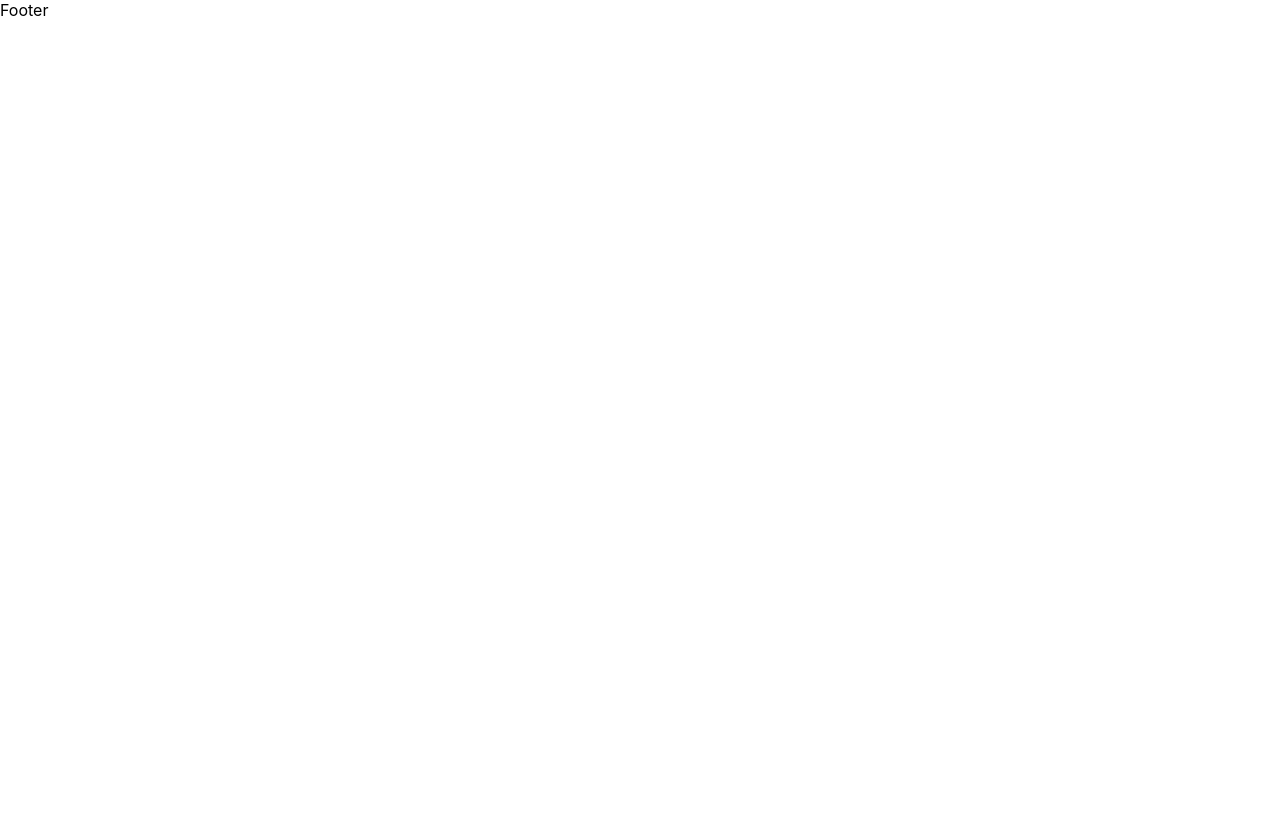
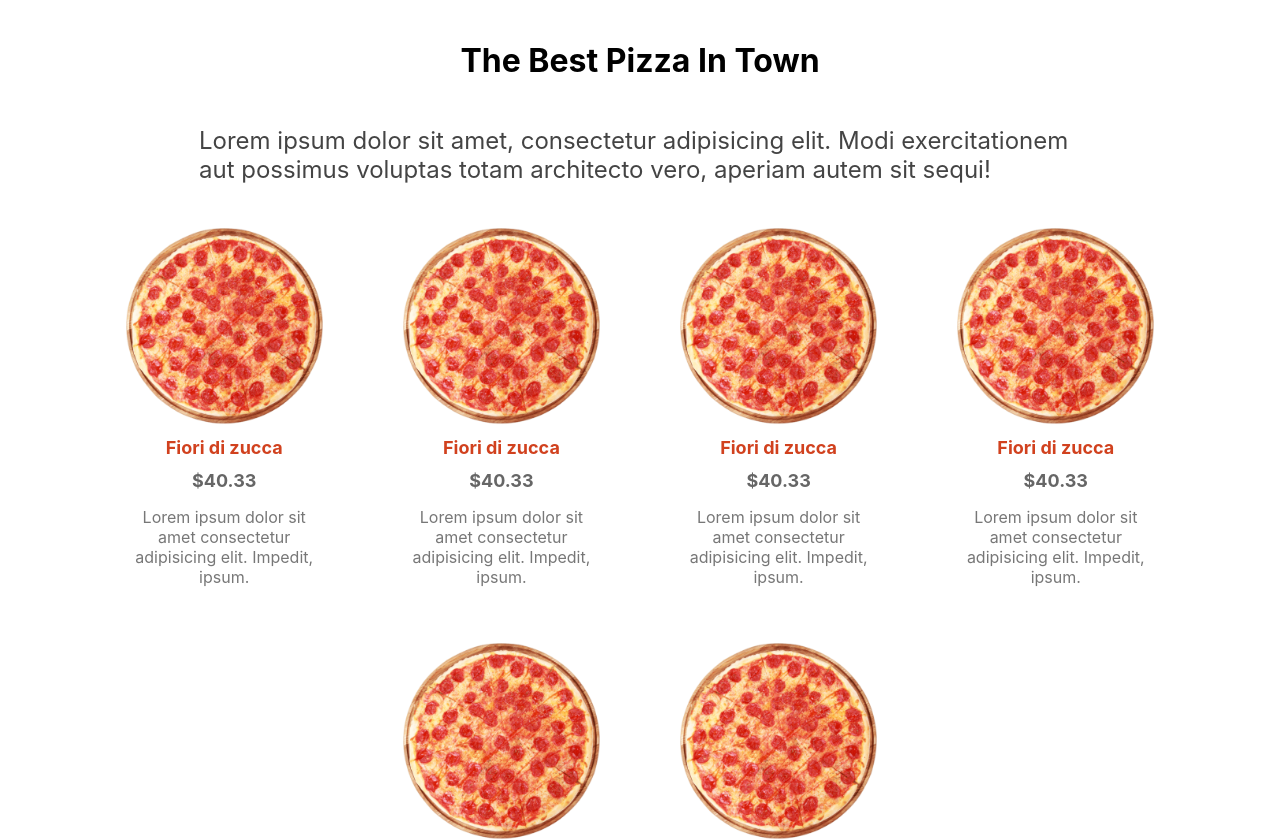
Before and after one commit to tarunfy/pizza-shop, a Next.js app: page / in a window 1280 px wide. Shown: the part 800-1640 px from the top of the page. Before the commit the page ends 820 px from the top, so only its background shows below. Built offline with nearby package versions, Linux system fonts and the light colour scheme.

Commit message:
created product list

```diff
--- /dev/null
+++ b/components/PizzaCard.jsx
@@ -0,0 +1,17 @@
+import Image from "next/image";
+import styles from "../styles/PizzaCard.module.css";
+
+const PizzaCard = () => {
+  return (
+    <div className={styles.container}>
+      <Image src="/img/pizza.png" alt="pizza" width={500} height={500} />
+      <h1 className={styles.title}>Fiori di zucca</h1>
+      <span className={styles.price}>$40.33</span>
+      <p className={styles.desc}>
+        Lorem ipsum dolor sit amet consectetur adipisicing elit. Impedit, ipsum.
+      </p>
+    </div>
+  );
+};
+
+export default PizzaCard;
--- /dev/null
+++ b/components/ProductList.jsx
@@ -0,0 +1,25 @@
+import styles from "../styles/ProductList.module.css";
+import PizzaCard from "./PizzaCard";
+
+const ProductList = () => {
+  return (
+    <div className={styles.container}>
+      <h1 className={styles.title}>The Best Pizza In Town</h1>
+      <p className={styles.desc}>
+        Lorem ipsum dolor sit amet, consectetur adipisicing elit. Modi
+        exercitationem aut possimus voluptas totam architecto vero, aperiam
+        autem sit sequi!
+      </p>
+      <div className={styles.wrapper}>
+        <PizzaCard />
+        <PizzaCard />
+        <PizzaCard />
+        <PizzaCard />
+        <PizzaCard />
+        <PizzaCard />
+      </div>
+    </div>
+  );
+};
+
+export default ProductList;
--- a/pages/index.js
+++ b/pages/index.js
@@ -1,5 +1,6 @@
 import Head from "next/head";
 import Featured from "../components/Featured";
+import ProductList from "../components/ProductList";
 
 export default function Home() {
   return (
@@ -10,6 +11,7 @@
         <link rel="icon" href="/favicon.ico" />
       </Head>
       <Featured />
+      <ProductList />
     </div>
   );
 }
--- a/styles/Featured.module.css
+++ b/styles/Featured.module.css
@@ -1,5 +1,5 @@
 .container{
-    height: calc(100vh - 100px);
+    height: 100vh;
     background-color: #d1411e;
     overflow: hidden;
 }
--- a/styles/Navbar.module.css
+++ b/styles/Navbar.module.css
@@ -1,13 +1,16 @@
  .container{
     height: 100px;
     padding: 0px 50px;
-    background-color: #d1411e;
+    background-color: rgba(209, 65, 30, 0.7);
     display: flex;
     align-items: center;
     justify-content: space-between;
-    position: sticky;
+    position: fixed;
+    width: 100%;
     top: 0;
     left: 0;
+    z-index: 4;
+    backdrop-filter: blur(10px);
 }
 
 .item{
--- /dev/null
+++ b/styles/PizzaCard.module.css
@@ -0,0 +1,25 @@
+.container{
+    width: 22%;
+    padding: 20px 40px;
+    display: flex;
+    align-items: center;
+    justify-content: center;
+    flex-direction: column;
+}
+
+.title{
+    font-size: 18px;
+    font-weight: bold;
+    color: #d1411e;
+}
+
+.price{
+    font-size: 18px;
+    font-weight: bold;
+    color: #666;
+}
+
+.desc{
+    text-align: center;
+    color: #777;
+}
--- /dev/null
+++ b/styles/ProductList.module.css
@@ -0,0 +1,20 @@
+.container{
+    padding: 20px 10px;
+    display: flex;
+    flex-direction: column;
+    align-items: center;
+}
+
+.desc{
+    font-size: 24px;
+    color: #444 ;
+    width: 70%;
+}
+
+.wrapper{
+    display: flex;
+    justify-content: center;
+    align-items: center;
+    width: 100%;
+    flex-wrap: wrap;
+}
```
Also changed, not shown: styles/Home.module.css (added).
